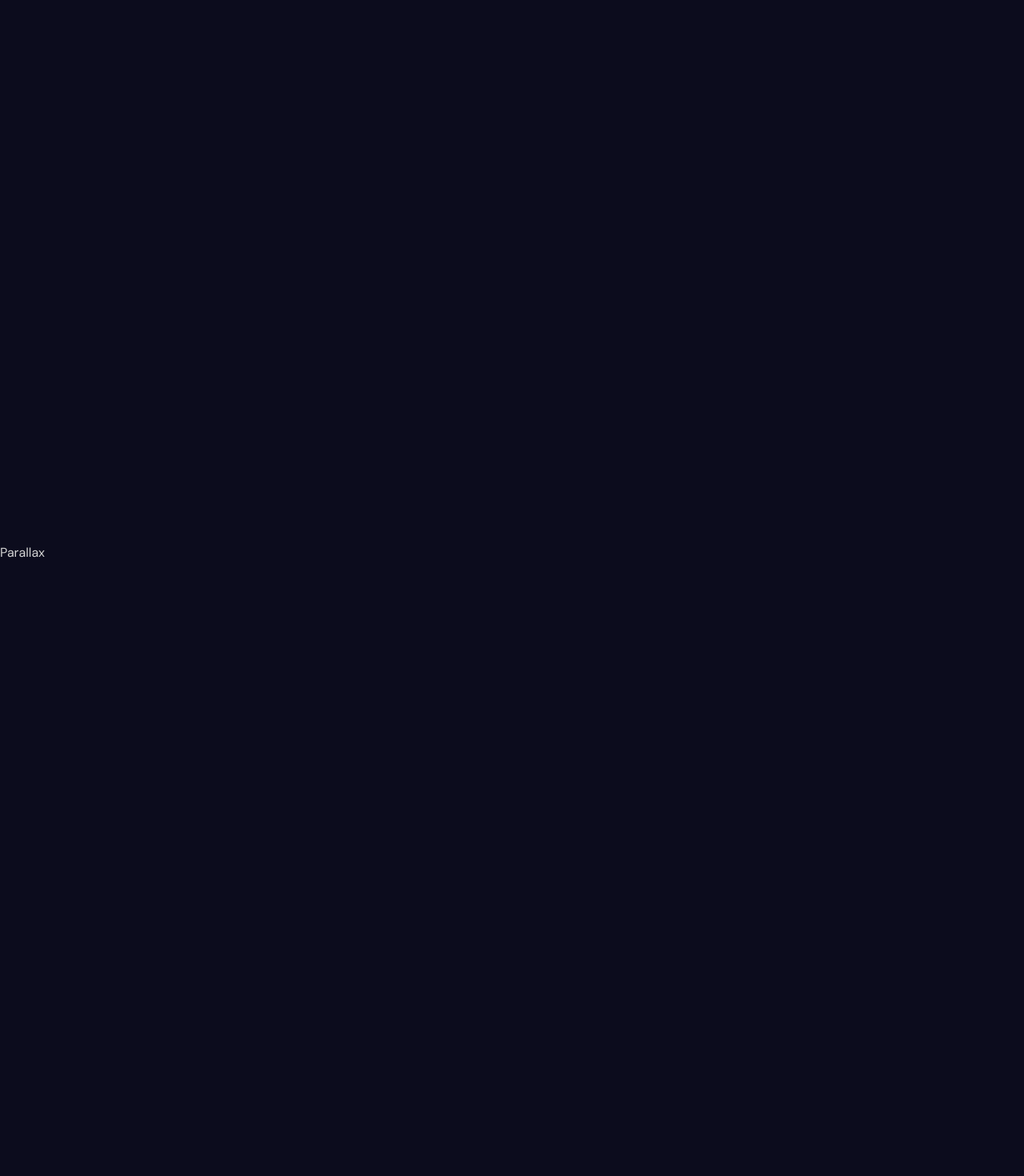
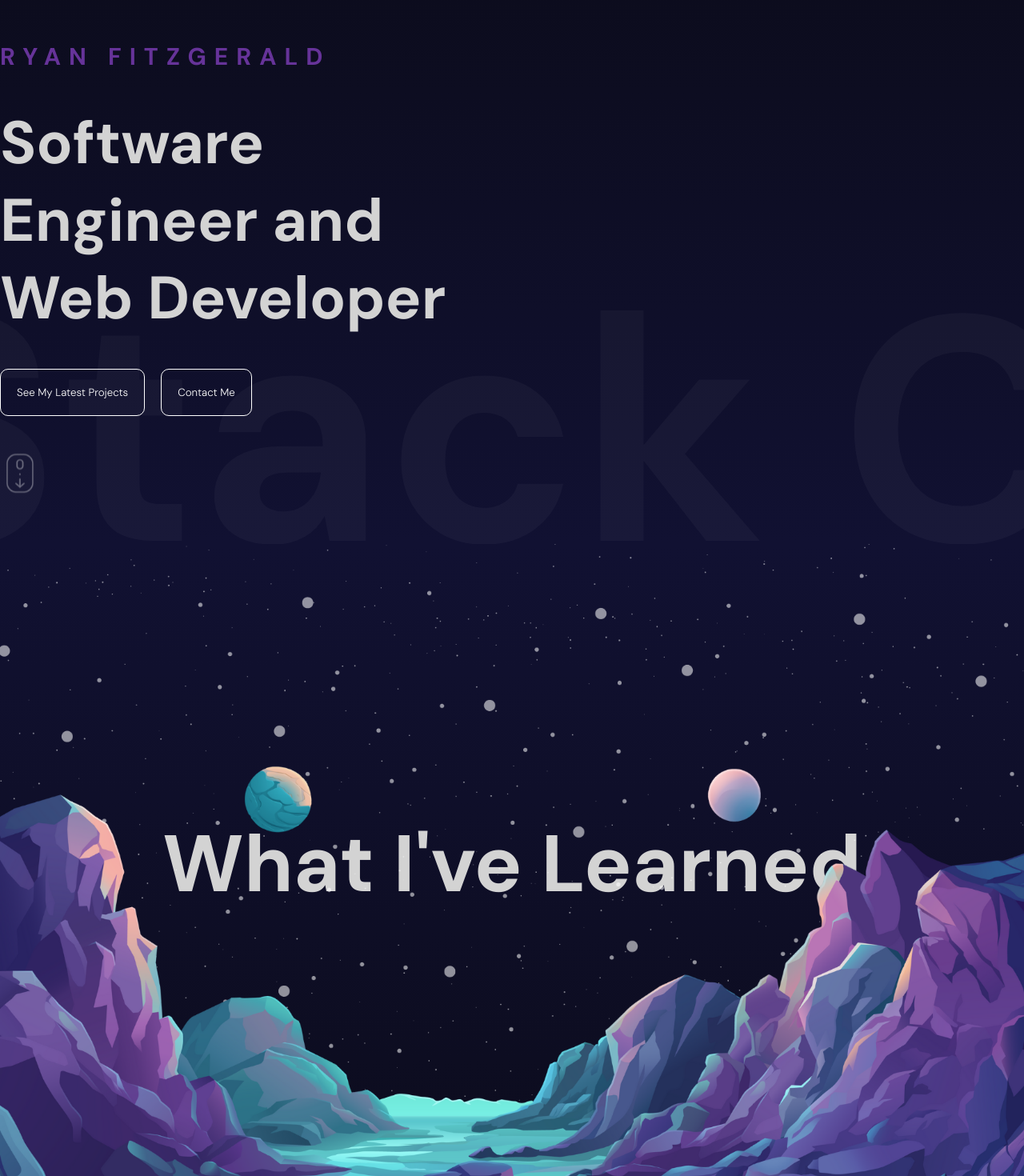
Before and after one commit to Ryan-Fitzgerald-9/portfolio_may_2024, a React (Vite) app in the folder portfolio/: page / in a window 1280 px wide. Shown: the part 120-1590 px from the top of the page at 80% size. Built offline with nearby package versions, Linux system fonts and the light colour scheme.

Commit message:
parallax effect updated

```diff
--- a/portfolio/src/App.jsx
+++ b/portfolio/src/App.jsx
@@ -1,14 +1,17 @@
 import './app.scss'
+import Home from './components/home/Home'
 import Navbar from './components/navbar/Navbar'
+import Parallax from './components/parallax/Parallax'
 
 function App() {
   return <div>
     <section id="Home">
       <Navbar/>
+      <Home/>
     </section>
-    <section id="Skills">Parallax</section>
+    <section id="Skills"><Parallax type="skills"/></section>
     <section>Skills</section>
-    <section id="Portfolio">Parallax</section>
+    <section id="Portfolio"><Parallax type="portfolio"/></section>
     <section>Portfolio1</section>
     <section>Portfolio2</section>
     <section>Portfolio3</section>
--- a/portfolio/src/app.scss
+++ b/portfolio/src/app.scss
@@ -1,5 +1,5 @@
 html {
-    scroll-snap-type: y mandatory;
+    scroll-snap-type: y proximity;
     scroll-behavior: smooth;
 }
 
@@ -22,5 +22,7 @@
 
 section {
     height: 100vh;
+    width: 100%;
     scroll-snap-align: center;
+    // overflow: hidden;
 }
--- /dev/null
+++ b/portfolio/src/components/home/Home.jsx
@@ -0,0 +1,85 @@
+import "./home.scss";
+import { motion } from "framer-motion";
+
+const textVariants = {
+  initial: {
+    x: -500,
+    opacity: 0,
+  },
+  animate: {
+    x: 0,
+    opacity: 1,
+    transition: {
+      duration: 1,
+      staggerChildren: 0.1,
+    },
+  },
+  scrollButton: {
+    opacity: 0,
+    y: 10,
+    transition: {
+      duration: 2,
+      repeat: Infinity,
+    },
+  },
+};
+
+const sliderVariants = {
+  initial: {
+    x: "0%",
+  },
+  animate: {
+    x: "-610%",
+    transition: {
+      repeat: Infinity,
+      repeatType: "mirror",
+      ease: "linear",
+      duration: 25,
+    },
+  },
+};
+
+const Home = () => {
+  return (
+    <div className="home">
+      <div className="wrapper">
+        <motion.div
+          className="textContainer"
+          variants={textVariants}
+          initial="initial"
+          animate="animate"
+        >
+          <motion.h2 variants={textVariants}>RYAN FITZGERALD</motion.h2>
+          <motion.h1 variants={textVariants}>
+            Software Engineer and Web Developer
+          </motion.h1>
+          <motion.div className="buttons" variants={textVariants}>
+            <motion.button variants={textVariants}>
+              See My Latest Projects
+            </motion.button>
+            <motion.button variants={textVariants}>Contact Me</motion.button>
+          </motion.div>
+          <motion.img
+            variants={textVariants}
+            animate="scrollButton"
+            src="/scroll.png"
+            alt="scroll"
+          />
+        </motion.div>
+      </div>
+      <motion.div
+        className="slidingTextContainer"
+        variants={sliderVariants}
+        initial="initial"
+        animate="animate"
+      >
+        Full-Stack Creative Collaboration
+      </motion.div>
+      <div className="imageContainer">
+        {/* <img src="/dev_img.png" alt="dev" /> */}
+      </div>
+    </div>
+  );
+};
+
+export default Home;
--- /dev/null
+++ b/portfolio/src/components/home/home.scss
@@ -0,0 +1,70 @@
+.home {
+    height: calc(100vh - 100px);
+    overflow: hidden;
+    background: linear-gradient(180deg, #0c0c1d, #111132);
+    position: relative;
+
+    .wrapper {
+        max-width: 1366px;
+        height: 100%;
+        margin: auto;
+
+        .textContainer {
+            width: 50%;
+            height: 100%;
+            display: flex;
+            flex-direction: column;
+            justify-content: center;
+            gap: 40px;
+
+            h2 {
+                font-size: 30px;
+                color: rebeccapurple;
+                letter-spacing: 10px;
+            }
+
+            h1 {
+                font-size: 75px;
+            }
+
+            .buttons {
+                button {
+                    padding: 20px;
+                    border: 1px solid white;
+                    border-radius: 10px;
+                    background-color: transparent;
+                    color: white;
+                    margin-right: 20px;
+                    cursor: pointer;
+                    font-weight: 300;
+                }
+            }
+
+            img {
+                width: 50px;
+            }
+        }
+    }
+
+    .slidingTextContainer {
+        position: absolute;
+        font-size: 50vh;
+        bottom: -120px;
+        white-space: nowrap;
+        color: #ffffff09;
+        width: 50%;
+        font-weight: bold;
+    }
+
+    .imageContainer {
+        height: 100%;
+        position: absolute;
+        top: 10%;
+        right: 10%;
+
+        img {
+            max-width: 500px;
+            border-radius: 50px;
+        }
+    }
+}
--- /dev/null
+++ b/portfolio/src/components/parallax/Parallax.jsx
@@ -0,0 +1,45 @@
+import { useRef } from "react";
+import "./parallax.scss";
+import { motion, useScroll, useTransform } from "framer-motion";
+
+const Parallax = ({ type }) => {
+  const ref = useRef();
+
+  const { scrollYProgress } = useScroll({
+    target: ref,
+    offset: ["start start", "end start"],
+  });
+
+  const yText = useTransform(scrollYProgress, [0, 1], ["0%", "500%"]);
+  const yBg = useTransform(scrollYProgress, [0, 1], ["0%", "100%"]);
+
+  return (
+    <div
+      className="parallax"
+      ref={ref}
+      style={{
+        background:
+          type === "skills"
+            ? "linear-gradient(180deg, #111132, #0c0c1d)"
+            : "linear-gradient(180deg, #111132, #505064)",
+      }}
+    >
+      <motion.h1 style={{ y: yText }}>
+        {type === "skills" ? "What I've Learned" : "What I've Done"}
+      </motion.h1>
+      <motion.div className="mountains"></motion.div>
+      <motion.div
+        className="planets"
+        style={{
+          y: yBg,
+          backgroundImage: `url(${
+            type === "skills" ? "/planets.png" : "sun.png"
+          })`,
+        }}
+      ></motion.div>
+      <motion.div style={{ x: yBg }} className="stars"></motion.div>
+    </div>
+  );
+};
+
+export default Parallax;
--- /dev/null
+++ b/portfolio/src/components/parallax/parallax.scss
@@ -0,0 +1,44 @@
+.parallax {
+    width: 100%;
+    height: 100%;
+    position: relative;
+    display: flex;
+    align-items: center;
+    justify-content: center;
+    overflow: hidden;
+
+    h1 {
+        font-size: 100px;
+    }
+
+    .mountains {
+        background-image: url("/mountains.png");
+        background-size: cover;
+        background-position: bottom;
+        width: 100%;
+        height: 100%;
+        position: absolute;
+        z-index: 3;
+    }
+
+    .planets {
+        background-image: url("/planets.png");
+        background-size: cover;
+        background-position: bottom;
+        width: 100%;
+        height: 100%;
+        position: absolute;
+        z-index: 2;
+    }
+
+    .stars {
+        background-image: url("/stars.png");
+        background-size: cover;
+        background-position: bottom;
+        background-repeat: repeat-x;
+        width: 100%;
+        height: 100%;
+        position: absolute;
+        z-index: 1;
+    }
+}
--- a/portfolio/src/components/sidebar/sidebar.scss
+++ b/portfolio/src/components/sidebar/sidebar.scss
@@ -7,7 +7,7 @@
     color: black;
 
     .bg{
-
+        z-index: 999;
         position: fixed;
         top: 0;
         left: 0;
@@ -32,6 +32,7 @@
     }
 
     button {
+        z-index: 999;
         width: 50px;
         height: 50px;
         border-radius: 50%;
```
Also changed, not shown: portfolio/public/dev_img.png (added), portfolio/src/components/skills/Skills.jsx (added), portfolio/src/components/skills/skills.scss (added).
